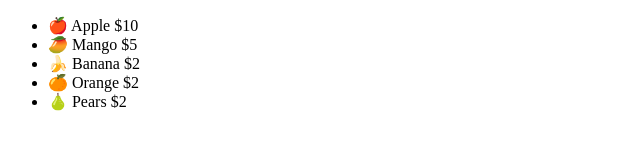
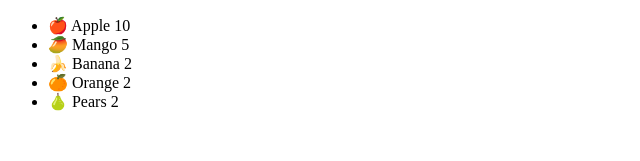
Before and after one commit to Heidi4/react-beginner-coourse, a React (Vite) app: page / in a window 1280 px wide. Shown: the top 161 px of the page, without its empty margins (0-640 px from the left). Built offline with nearby package versions, Linux system fonts and the light colour scheme.

Commit message:
Creating a child component Fruit and passing in the Fruits shows houw we can pass components to other components

```diff
--- /dev/null
+++ b/src/components/Fruit.jsx
@@ -0,0 +1,7 @@
+import React from "react";
+
+function Fruit({name, price, emoji}) {
+  return <li>{emoji} {name} {price} </li>;
+}
+
+export default Fruit;
--- a/src/components/Fruits.jsx
+++ b/src/components/Fruits.jsx
@@ -1,4 +1,5 @@
 import React from "react";
+import Fruit from "./Fruit";
 
 function Fruits() {
   //   const fruits = ["Apple", "Pears", "Pineaple", "Mango", "Banana"];
@@ -32,7 +33,13 @@ function Fruits() {
   return (
     <div>
       <ul>
-        {fruits.map(fruit => <li key={fruit.name}>{fruit.emoji} {fruit.name} ${fruit.price}</li>)}
+        {fruits.map((fruit) => (
+          <Fruit
+          key={fruit.name}
+          name={fruit.name}
+          price={fruit.price}
+          emoji={fruit.emoji} />
+        ))}
       </ul>
     </div>
   );
```
